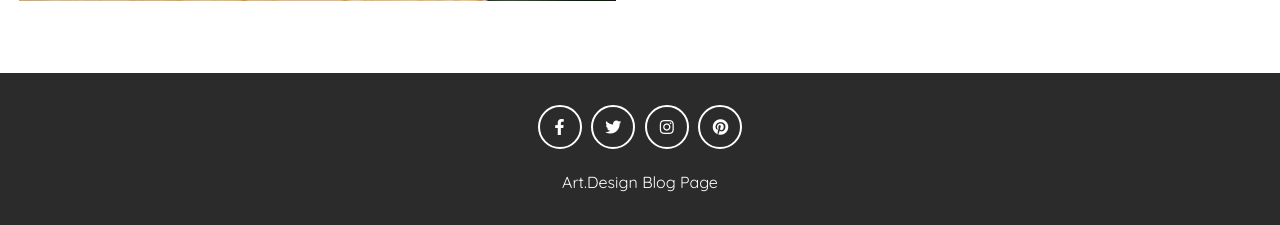
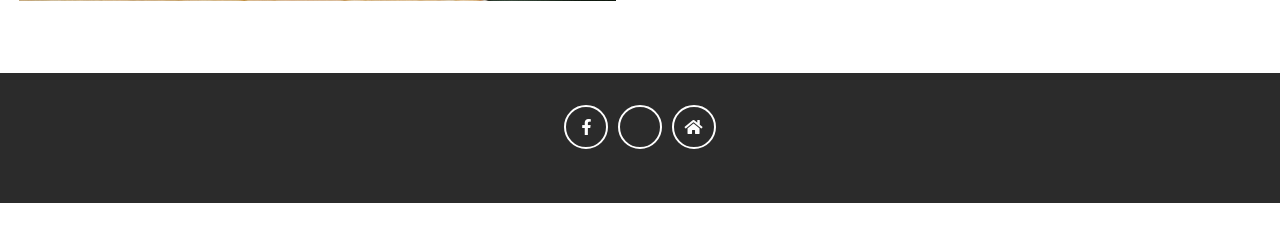
Before and after one commit to FPTUAICLUB/FAICWeb, a Django app: page /blog/ in a window 1280 px wide. Shown: the part 5025-5250 px from the top of the page. After the commit the page ends 5228 px from the top, so only its background shows below. Run offline with Django 4.2, Linux system fonts and the light colour scheme.

Commit message:
feat(blog): Linking apps together

```diff
--- a/blog/templates/index.html
+++ b/blog/templates/index.html
@@ -20,12 +20,12 @@
     <header>
         <nav class="navbar">
             <div class="container">
-                <a href="index.html" class="navbar-brand">Art.Design</a>
+                <a href="{% url 'home:index' %}" class="navbar-brand">FPTU AI CLUB</a>
                 <div class="navbar-nav">
-                    <a href="">Home</a>
-                    <a href="">About</a>
-                    <a href="">Blog</a>
-                    <a href="">Contact</a>
+                    <a href="{% url 'home:index' %}">Home</a>
+                    <a href="{% url 'about:index' %}">About</a>
+                    <a href="{% url 'blog:index' %}">Blogs</a>
+                    <a href="{% url 'contact:index' %}">Contact</a>
                 </div>
             </div>
         </nav>
@@ -264,12 +264,16 @@
     <!-- footer -->
     <footer>
         <div class="social-links">
-            <a href="#"><i class="fab fa-facebook-f"></i></a>
-            <a href="#"><i class="fab fa-twitter"></i></a>
-            <a href="#"><i class="fab fa-instagram"></i></a>
-            <a href="#"><i class="fab fa-pinterest"></i></a>
+            <a href="https://www.facebook.com/aiclub.fptu" class="social-icon">
+                <i class="fab fa-facebook-f"></i>
+            </a>
+            <a href="https://github.com/FPTUAICLUB" class="social-icon">
+                <i class="fa fa-github"></i>
+            </a>
+            <a href="{% url 'home:index' %}" class="social-icon">
+                <i class="fa fa-home"></i>
+            </a>
         </div>
-        <span>Art.Design Blog Page</span>
     </footer>
     <!-- end of footer -->
 
--- a/home/templates/home/index.html
+++ b/home/templates/home/index.html
@@ -24,7 +24,7 @@
 
         <div id="menu-bar" class="fas fa-bars"></div>
 
-        <a href="{% url 'home:index' %}" class="logo"><span>FPT</span> AI Club</a>
+        <a href="{% url 'home:index' %}" class="logo"><span>FPTU</span> AI Club</a>
 
         <nav class="navbar">
             <a href="{% url 'home:index' %}">Home</a>
```
Also changed, not shown: blog/static/blog/style.css (line endings or trailing spaces).
